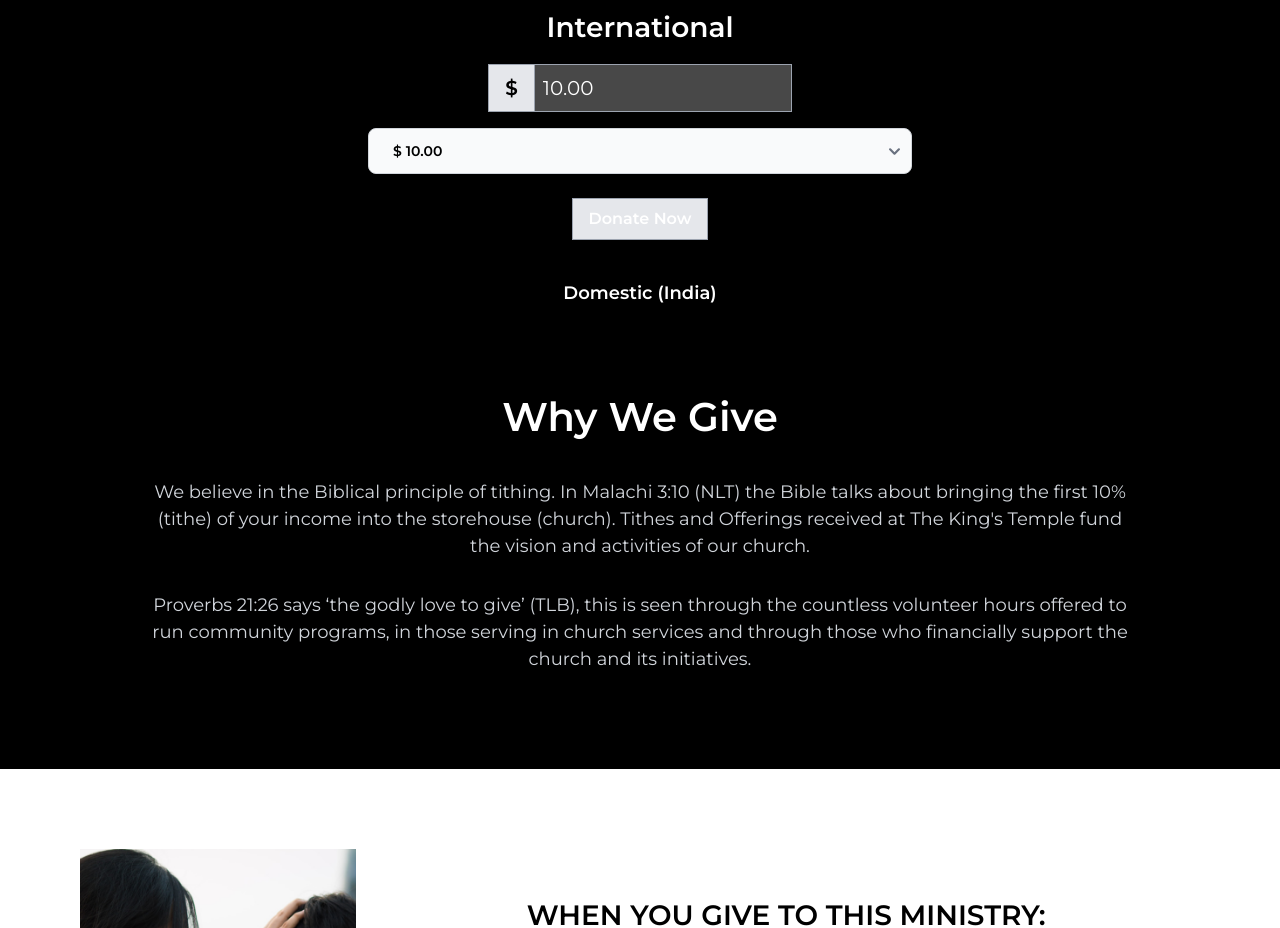
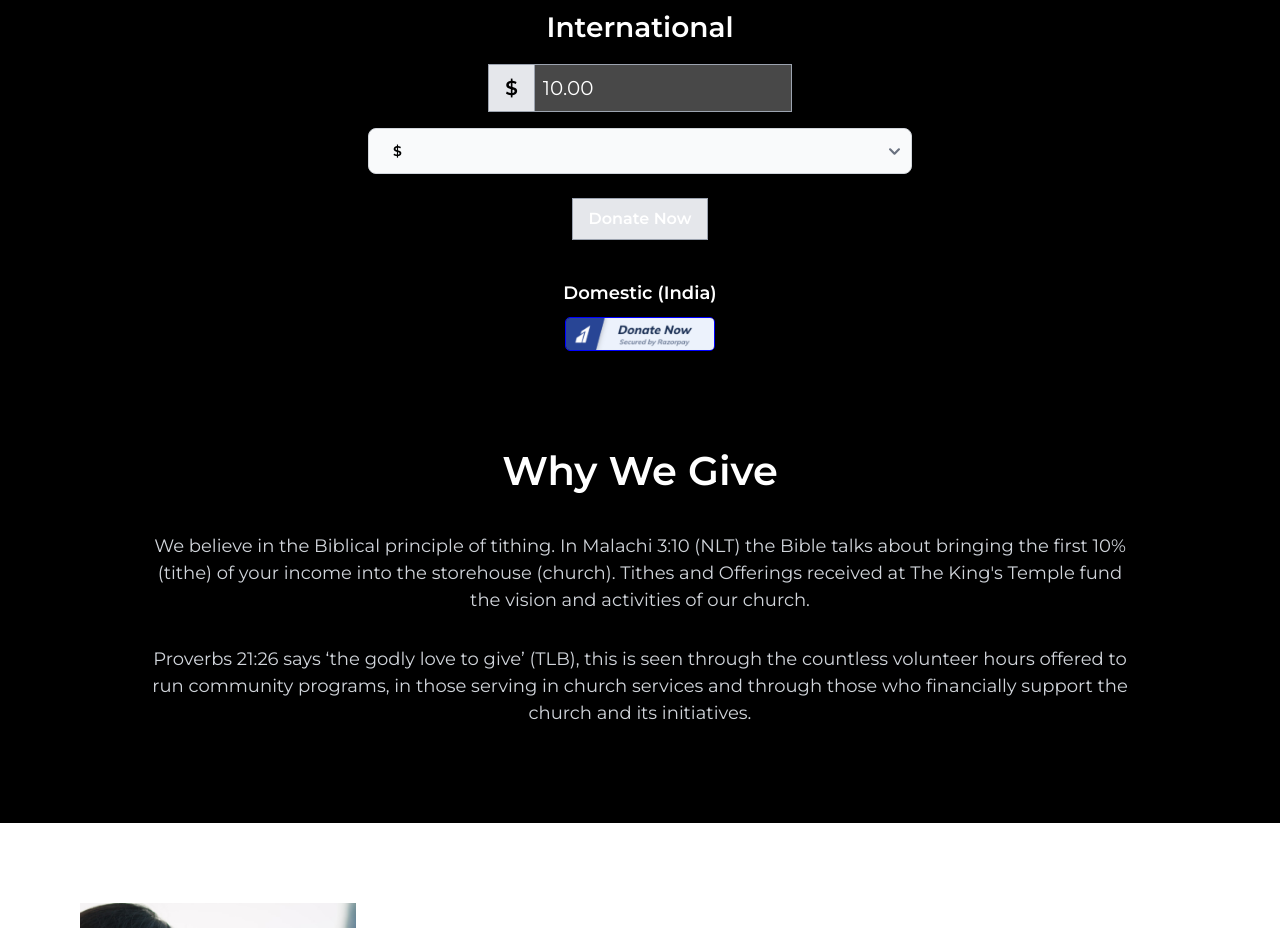
Before and after one commit to tktchurch/website, a Next.js app: page /giving in a window 1280 px wide. Shown: the part 1180-2108 px from the top of the page. Built offline with nearby package versions, Linux system fonts and the light colour scheme.

Commit message:
add razorpay button

```diff
--- a/app/giving/page.tsx
+++ b/app/giving/page.tsx
@@ -12,9 +12,6 @@ function Giving() {
   const [inputStatus, setInputStatus] = useState(true); // true = input field disabled
   const [isFirstInputHidden, setIsFirstInputHidden] = useState(false);
   const [isSecondInputHidden, setIsSecondInputHidden] = useState(true);
-
-  const [indiaActive, setIndiaActive] = useState(false);
-  const [outsideIndiaActive, setOutsideIndiaActive] = useState(true);
 
   const donationArray = [
     "10.00",
@@ -153,12 +150,10 @@ function Giving() {
           Give online quickly, easily and securely using your mobile number or
           email address.
         </h3>
-        <h2 className=" mt-16 text-[28px] font-semibold">
-          {indiaActive ? "Domestic" : "International"}
-        </h2>
+        <h2 className=" mt-16 text-[28px] font-semibold">International</h2>
         <div className=" flex flex-row border-[1px] border-gray-400 mt-4">
           <div className=" bg-gray-200 text-black font-semibold px-4 py-2 text-[20px] border-r-[1px] border-gray-400">
-            {indiaActive ? "₹" : "$"}
+            $
           </div>
           <input
             hidden={isFirstInputHidden}
@@ -187,42 +182,33 @@ function Giving() {
                   value={data}
                   selected={index === 0 ? true : false}
                 >
-                  {indiaActive
-                    ? index === 5
-                      ? data
-                      : `₹ ` + data
-                    : index === 5
-                    ? data
-                    : `$ ` + data}
+                  $
                 </option>
               ))}
           </select>
         </div>
         <button
           className=" bg-gray-200 text-white font-semibold hover:bg-gray-300 px-4 py-2 mt-6 border-[1px] border-gray-400"
-          onClick={
-            indiaActive ? initiateRazorpayPayment : initiateStripePayment
-          }
+          onClick={initiateStripePayment}
         >
           Donate Now
         </button>
 
-        <h2
-          className=" mt-10 text-[18px] font-semibold"
-          onClick={() => {
-            if (indiaActive) {
-              setIndiaActive(false);
-              console.log(indiaActive);
-              setOutsideIndiaActive(true);
-            } else if (!indiaActive) {
-              setIndiaActive(true);
-              console.log(indiaActive);
-              setOutsideIndiaActive(false);
-            }
-          }}
-        >
-          {indiaActive ? "International" : "Domestic (India)"}
-        </h2>
+        <h2 className=" mt-10 text-[18px] font-semibold">Domestic (India)</h2>
+
+        <button onClick={initiateRazorpayPayment} style={{ margin: "10px" }}>
+          <Image
+            // fill
+            style={{
+              border: "1px solid blue",
+              borderRadius: "5px",
+            }}
+            src="/assets/images/razorpay_btn.png"
+            alt=""
+            width={150}
+            height={100}
+          />
+        </button>
 
         <div className=" w-full">
           <h2 className=" text-[40px] w-full lg:px-44 text-center font-semibold mt-20">
```
Also changed, not shown: public/assets/images/razorpay_btn.png (added).
